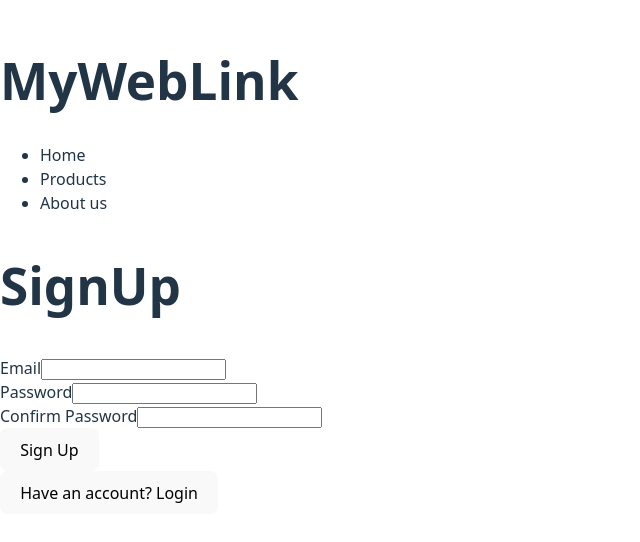
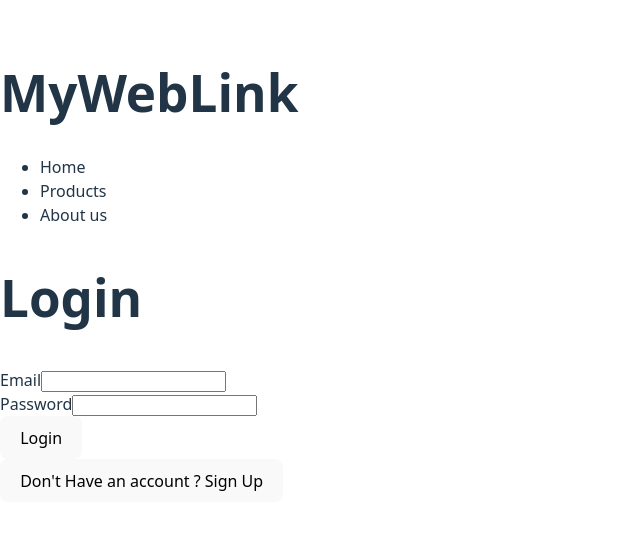
Before and after one commit to ajayygurjar/Expense--Tracker, a React (Vite) app: page / in a window 1280 px wide. Shown: the part 134-676 px from the top of the page, without its empty margins (0-640 px from the left). Built offline with nearby package versions, Linux system fonts and the light colour scheme.

Commit message:
Auth login and error message

```diff
--- a/package.json
+++ b/package.json
@@ -12,7 +12,8 @@
   "dependencies": {
     "axios": "^1.8.3",
     "react": "^19.0.0",
-    "react-dom": "^19.0.0"
+    "react-dom": "^19.0.0",
+    "react-router-dom": "^7.3.0"
   },
   "devDependencies": {
     "@eslint/js": "^9.21.0",
--- /dev/null
+++ b/src/Pages/Home.jsx
@@ -0,0 +1,12 @@
+import React from "react";
+
+ const Home = () => {
+   return (
+     <div>
+       <h1>Welcome to Expense Tracker!!!</h1>
+       <hr />
+     </div>
+   );
+ };
+
+ export default Home;
--- a/src/components/Auth/AuthForm.jsx
+++ b/src/components/Auth/AuthForm.jsx
@@ -1,17 +1,20 @@
 import React, { useState } from "react";
 import axios from "axios";
 import Input from "../UI/Input";
+import Home from "../../Pages/Home";
 
 const AuthForm = () => {
   const [email, setEmail] = useState("");
   const [password, setPassword] = useState("");
   const [confirmPassword, setConfirmPassword] = useState("");
+  const [isSignUp, setIsSignUp] = useState(false);
 
   const [errorMessage, setErrorMessage] = useState("");
   const [isErrorVisible, setIsErrorVisible] = useState(false);
 
   const API_KEY = `AIzaSyDmSv7uTvH1Dsz9pWQEa9-BztI1xV9F4H0`;
   const SIGNUP_URL = `https://identitytoolkit.googleapis.com/v1/accounts:signUp?key=${API_KEY}`;
+  const SIGNIN_URL = `https://identitytoolkit.googleapis.com/v1/accounts:signInWithPassword?key=${API_KEY}`;
 
   const showErrorMessage = (message) => {
     setErrorMessage(message);
@@ -21,50 +24,73 @@ const AuthForm = () => {
 
   const authFormHandler = async (event) => {
     event.preventDefault();
-
-    if (password !== confirmPassword) {
-      showErrorMessage("Passwords don't match");
-      return;
-    }
-
     const userAuthData = {
       email: email,
       password: password,
       returnSecureToken: true,
     };
 
-    console.log(userAuthData);
+    if (isSignUp) {
+      if (password !== confirmPassword) {
+        showErrorMessage(`Password don't match`);
+        return;
+      }
+    }
 
+    if (!isSignUp) {
+      try {
+        const response = await axios.post(SIGNIN_URL, userAuthData);
+        console.log(response.data);
+      } catch (error) {
+        if (error.response && error.response.data.error.message) {
+          const errorMsg = error.response.data.error.message;
+          if (errorMsg === "EMAIL_NOT_FOUND") {
+            showErrorMessage("*Email not found");
+          } else if (errorMsg === "INVALID_LOGIN_CREDENTIALS") {
+            showErrorMessage("*Invalid password");
+          } else {
+            showErrorMessage("An unexpected error occurred");
+          }
+        }
+      }
+    } else {
       try {
         if (password === confirmPassword) {
           const response = await axios.post(SIGNUP_URL, userAuthData);
+
           console.log(response.data);
         } else {
-        setErrorMessage("Password doesnt Match");
+          setErrorMessage("* Password doesnt Match");
           setIsErrorVisible(true);
           setTimeout(() => setIsErrorVisible(false), 3000);
         }
       } catch (error) {
-      if (error.response.data.error.message === "EMAIL_EXISTS") {
-        setErrorMessage("*Email is Already Registered");
-        setIsErrorVisible(true);
+        if (error.response.data.error.message === "INVALID_EMAIL") {
+          setErrorMessage("* Enter a Valid Email");
+        } else if (error.response.data.error.message === "EMAIL_EXISTS") {
+          setErrorMessage("* Email is Already Registered");
         } else if (
           error.response.data.error.message ===
           "WEAK_PASSWORD : Password should be at least 6 characters"
         ) {
-        setErrorMessage(
-          "*Weak Password, Password should be at least 6 characters"
-        );
-        setIsErrorVisible(true);
+          setErrorMessage("* Password should be at least 6 characters");
         }
-      setTimeout(() => setIsErrorVisible(false), 3000);
       }
+    }
+  };
+
+  const toggleSignUpLoginHandler = () => {
+    setIsSignUp((prev) => !prev);
+    setEmail("");
+    setPassword("");
+    setConfirmPassword("");
+    setErrorMessage("");
   };
 
   return (
     <main>
       <section>
-        <h1>SignUp</h1>
+        <h1>{isSignUp ? `Sign Up` : `Login`}</h1>
         <form onSubmit={authFormHandler}>
           <div>
             <div>
@@ -89,6 +115,7 @@ const AuthForm = () => {
                 onChange={(e) => setPassword(e.target.value)}
               />
             </div>
+            {isSignUp && (
               <div>
                 <Input
                   label="Confirm Password"
@@ -99,15 +126,20 @@ const AuthForm = () => {
                   onChange={(e) => setConfirmPassword(e.target.value)}
                 />
               </div>
+            )}
           </div>
           {isErrorVisible && <p style={{ color: "red" }}>{errorMessage}</p>}
           <div>
-            <button type="submit">Sign Up</button>
+            <button type="submit">{isSignUp ? `Sign Up` : `Login`}</button>
           </div>
         </form>
       </section>
       <div>
-        <button type="button">Have an account? Login</button>
+        <button type="button" onClick={toggleSignUpLoginHandler}>
+          {isSignUp
+            ? `Have an account  ? Login`
+            : `Don't Have an account ? Sign Up`}
+        </button>
       </div>
     </main>
   );
```
Also changed, not shown: 1 other file (tests, documents, lock files or other folders). Lines whose indentation alone changed are shown as unchanged.
